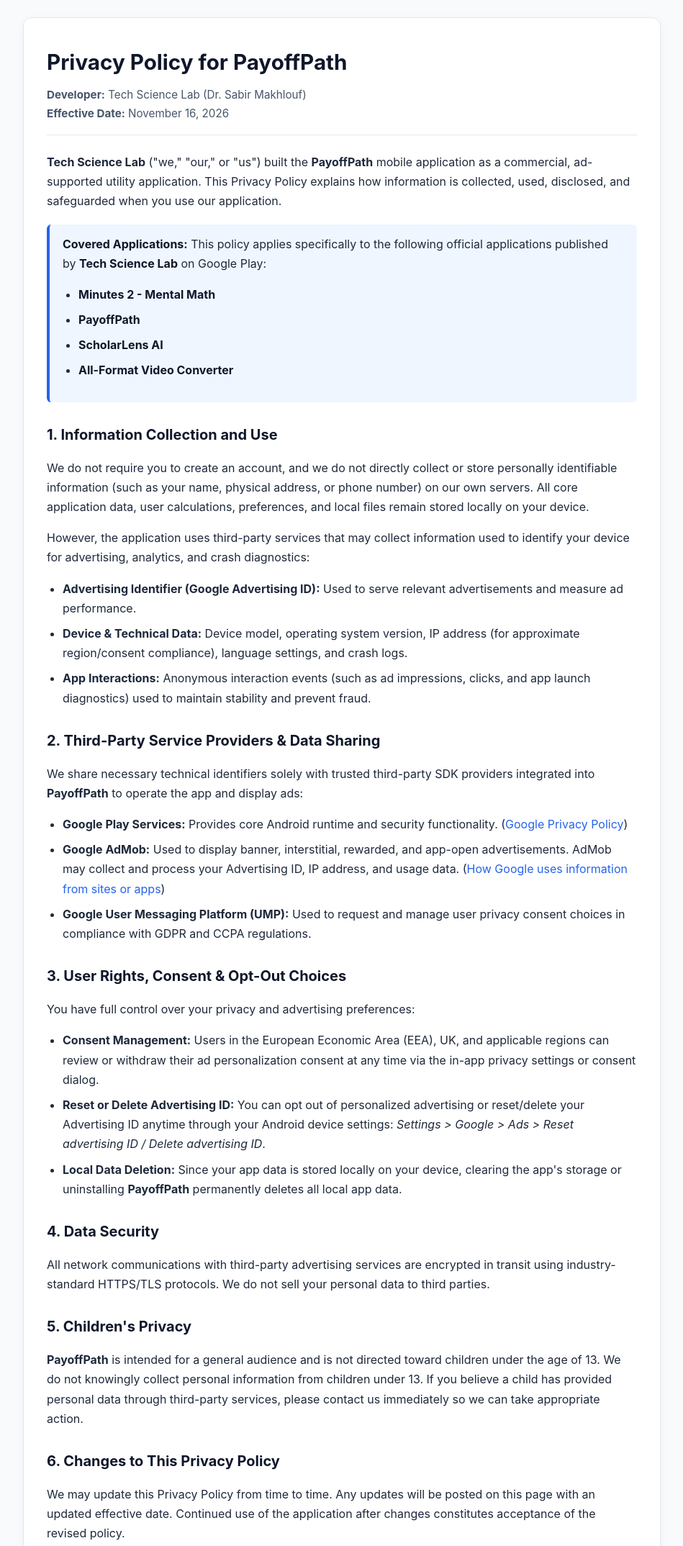
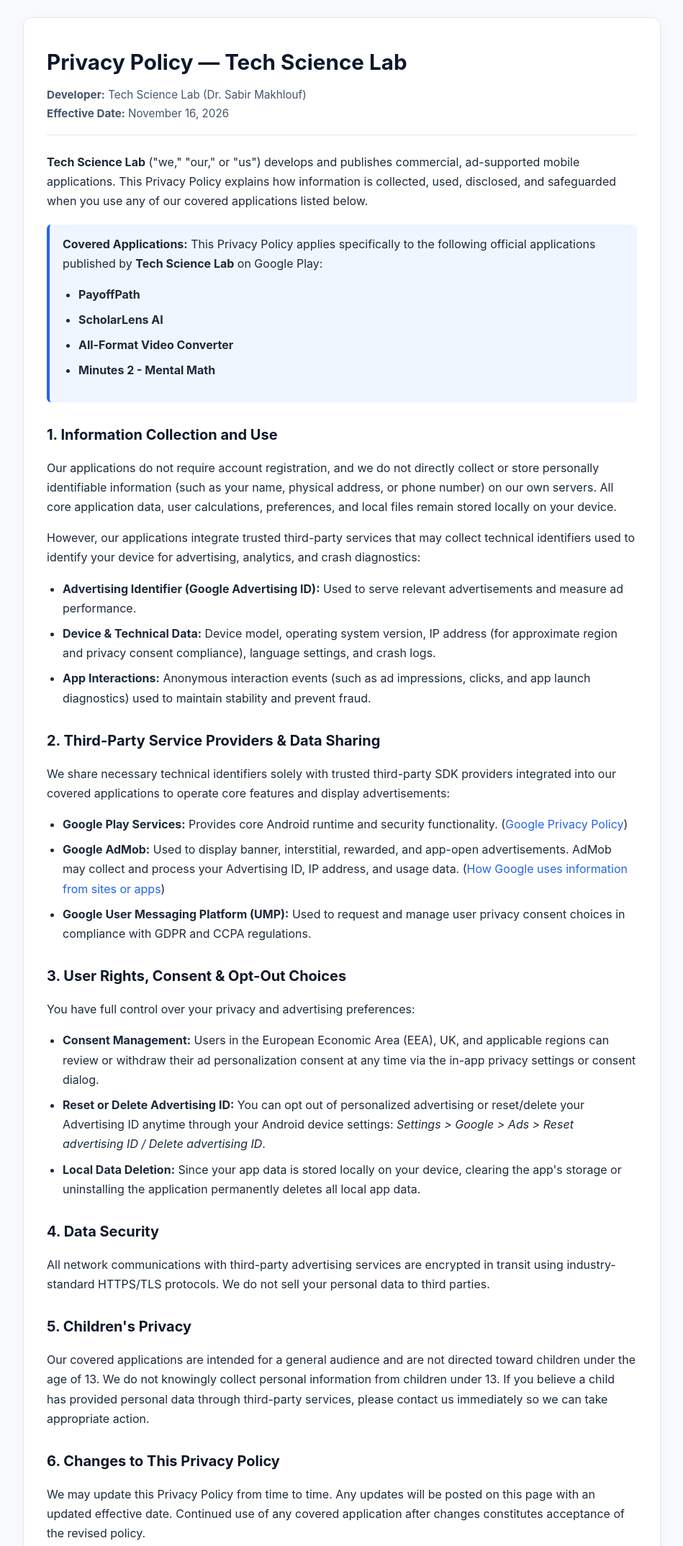
Before and after one commit to Sabir-Makhlouf/Sabir-Makhlouf.github.io, a plain HTML site: page privacy-policy.html in a window 1280 px wide. Shown: the top 2148 px of the page at 72% size, without its empty margins (165-1114 px from the left). Drawn offline with Linux system fonts and the light colour scheme.

Commit message:
Update privacy policy details and application references

```diff
--- a/privacy-policy.html
+++ b/privacy-policy.html
@@ -67,9 +67,6 @@
       border-radius: 6px;
       margin: 18px 0;
     }
-    .app-box strong {
-      color: var(--primary);
-    }
     a {
       color: var(--accent);
       text-decoration: none;
@@ -88,43 +85,43 @@
 </head>
 <body>
   <div class="container">
-    <h1>Privacy Policy for <span class="app-name">PayoffPath</span></h1>
+    <h1>Privacy Policy — Tech Science Lab</h1>
     <div class="subtitle">
       <strong>Developer:</strong> Tech Science Lab (Dr. Sabir Makhlouf)<br />
       <strong>Effective Date:</strong> November 16, 2026
     </div>
 
     <p>
-      <strong>Tech Science Lab</strong> ("we," "our," or "us") built the <strong class="app-name">PayoffPath</strong> mobile application as a commercial, ad-supported utility application. This Privacy Policy explains how information is collected, used, disclosed, and safeguarded when you use our application.
+      <strong>Tech Science Lab</strong> ("we," "our," or "us") develops and publishes commercial, ad-supported mobile applications. This Privacy Policy explains how information is collected, used, disclosed, and safeguarded when you use any of our covered applications listed below.
     </p>
 
     <div class="app-box">
-      <strong>Covered Applications:</strong> This policy applies specifically to the following official applications published by <strong>Tech Science Lab</strong> on Google Play:
+      <strong>Covered Applications:</strong> This Privacy Policy applies specifically to the following official applications published by <strong>Tech Science Lab</strong> on Google Play:
       <ul>
-        <!-- أضف اسم أي تطبيق جديد كسطر هنا فقط -->
-        <li><strong>Minutes 2 - Mental Math</strong></li>
+        <!-- أضف اسم أي تطبيق جديد هنا مرة واحدة فقط -->
         <li><strong>PayoffPath</strong></li>
         <li><strong>ScholarLens AI</strong></li>
         <li><strong>All-Format Video Converter</strong></li>
+        <li><strong>Minutes 2 - Mental Math</strong></li>
       </ul>
     </div>
 
     <h2>1. Information Collection and Use</h2>
     <p>
-      We do not require you to create an account, and we do not directly collect or store personally identifiable information (such as your name, physical address, or phone number) on our own servers. All core application data, user calculations, preferences, and local files remain stored locally on your device.
+      Our applications do not require account registration, and we do not directly collect or store personally identifiable information (such as your name, physical address, or phone number) on our own servers. All core application data, user calculations, preferences, and local files remain stored locally on your device.
     </p>
     <p>
-      However, the application uses third-party services that may collect information used to identify your device for advertising, analytics, and crash diagnostics:
+      However, our applications integrate trusted third-party services that may collect technical identifiers used to identify your device for advertising, analytics, and crash diagnostics:
     </p>
     <ul>
       <li><strong>Advertising Identifier (Google Advertising ID):</strong> Used to serve relevant advertisements and measure ad performance.</li>
-      <li><strong>Device & Technical Data:</strong> Device model, operating system version, IP address (for approximate region/consent compliance), language settings, and crash logs.</li>
+      <li><strong>Device & Technical Data:</strong> Device model, operating system version, IP address (for approximate region and privacy consent compliance), language settings, and crash logs.</li>
       <li><strong>App Interactions:</strong> Anonymous interaction events (such as ad impressions, clicks, and app launch diagnostics) used to maintain stability and prevent fraud.</li>
     </ul>
 
     <h2>2. Third-Party Service Providers & Data Sharing</h2>
     <p>
-      We share necessary technical identifiers solely with trusted third-party SDK providers integrated into <strong class="app-name">PayoffPath</strong> to operate the app and display ads:
+      We share necessary technical identifiers solely with trusted third-party SDK providers integrated into our covered applications to operate core features and display advertisements:
     </p>
     <ul>
       <li>
@@ -147,7 +144,7 @@
     <ul>
       <li><strong>Consent Management:</strong> Users in the European Economic Area (EEA), UK, and applicable regions can review or withdraw their ad personalization consent at any time via the in-app privacy settings or consent dialog.</li>
       <li><strong>Reset or Delete Advertising ID:</strong> You can opt out of personalized advertising or reset/delete your Advertising ID anytime through your Android device settings: <em>Settings &gt; Google &gt; Ads &gt; Reset advertising ID / Delete advertising ID</em>.</li>
-      <li><strong>Local Data Deletion:</strong> Since your app data is stored locally on your device, clearing the app's storage or uninstalling <strong class="app-name">PayoffPath</strong> permanently deletes all local app data.</li>
+      <li><strong>Local Data Deletion:</strong> Since your app data is stored locally on your device, clearing the app's storage or uninstalling the application permanently deletes all local app data.</li>
     </ul>
 
     <h2>4. Data Security</h2>
@@ -157,37 +154,24 @@
 
     <h2>5. Children's Privacy</h2>
     <p>
-      <strong class="app-name">PayoffPath</strong> is intended for a general audience and is not directed toward children under the age of 13. We do not knowingly collect personal information from children under 13. If you believe a child has provided personal data through third-party services, please contact us immediately so we can take appropriate action.
+      Our covered applications are intended for a general audience and are not directed toward children under the age of 13. We do not knowingly collect personal information from children under 13. If you believe a child has provided personal data through third-party services, please contact us immediately so we can take appropriate action.
     </p>
 
     <h2>6. Changes to This Privacy Policy</h2>
     <p>
-      We may update this Privacy Policy from time to time. Any updates will be posted on this page with an updated effective date. Continued use of the application after changes constitutes acceptance of the revised policy.
+      We may update this Privacy Policy from time to time. Any updates will be posted on this page with an updated effective date. Continued use of any covered application after changes constitutes acceptance of the revised policy.
     </p>
 
     <h2>7. Contact Us</h2>
     <p>
-      If you have any questions, privacy requests, or inquiries regarding <strong class="app-name">PayoffPath</strong> or this Privacy Policy, please contact us at:<br />
+      If you have any questions, privacy requests, or inquiries regarding any of our covered applications or this Privacy Policy, please contact us at:<br />
       <strong>Developer:</strong> Tech Science Lab (Dr. Sabir Makhlouf)<br />
-      <strong>Email:</strong> <a href="mailto:sabirmakhlouf.collab@gmail.com">sabirmakhlouf.collab@gmail.com</a>
+      <strong>Email:</strong> <a href="mailto:sabir.makhlouf@gmail.com">sabir.makhlouf@gmail.com</a>
     </p>
 
     <footer>
       &copy; 2026 Tech Science Lab. All rights reserved.
     </footer>
   </div>
-
-  <script>
-    // يقرأ اسم التطبيق من الرابط تلقائياً إذا أضفت ?app=AppName
-    const params = new URLSearchParams(window.location.search);
-    const appName = params.get("app");
-    if (appName && appName.trim() !== "") {
-      const cleanName = appName.trim();
-      document.title = `Privacy Policy — ${cleanName} | Tech Science Lab`;
-      document.querySelectorAll(".app-name").forEach(el => {
-        el.textContent = cleanName;
-      });
-    }
-  </script>
 </body>
 </html>
```
